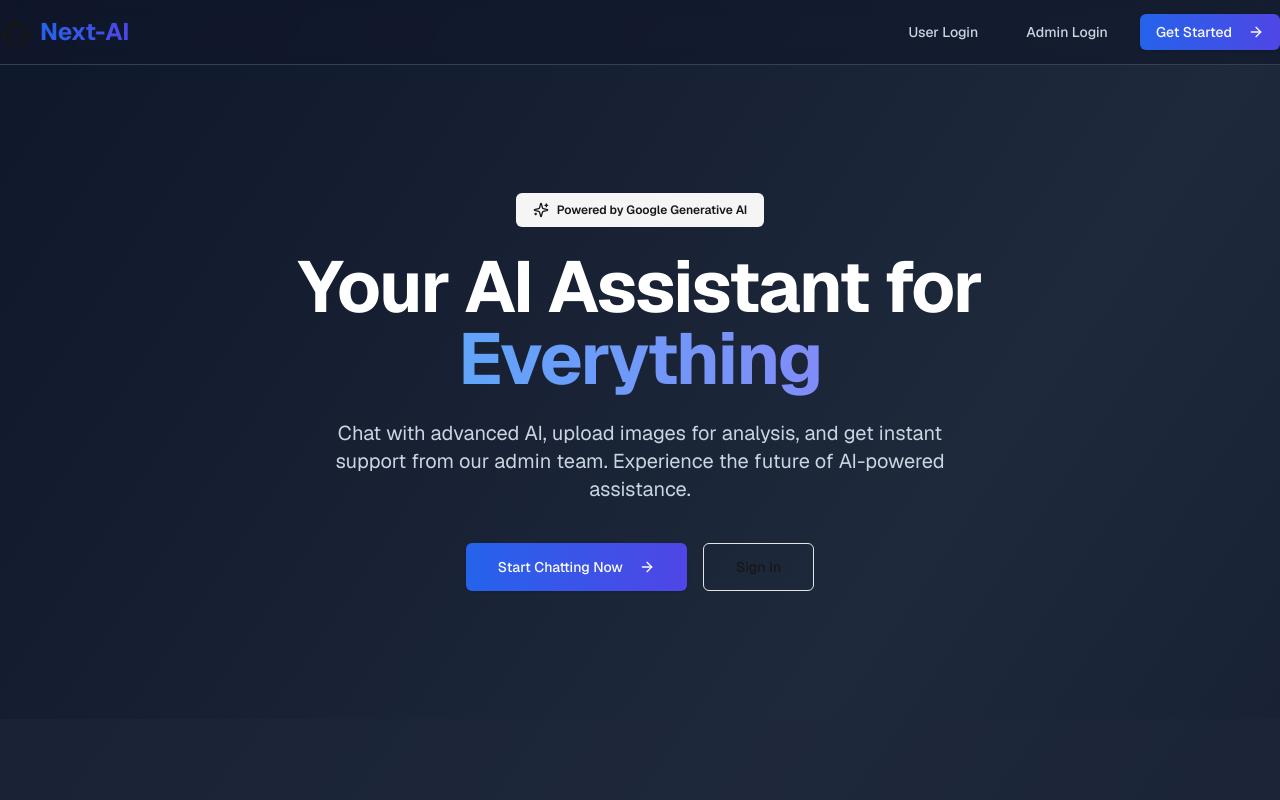
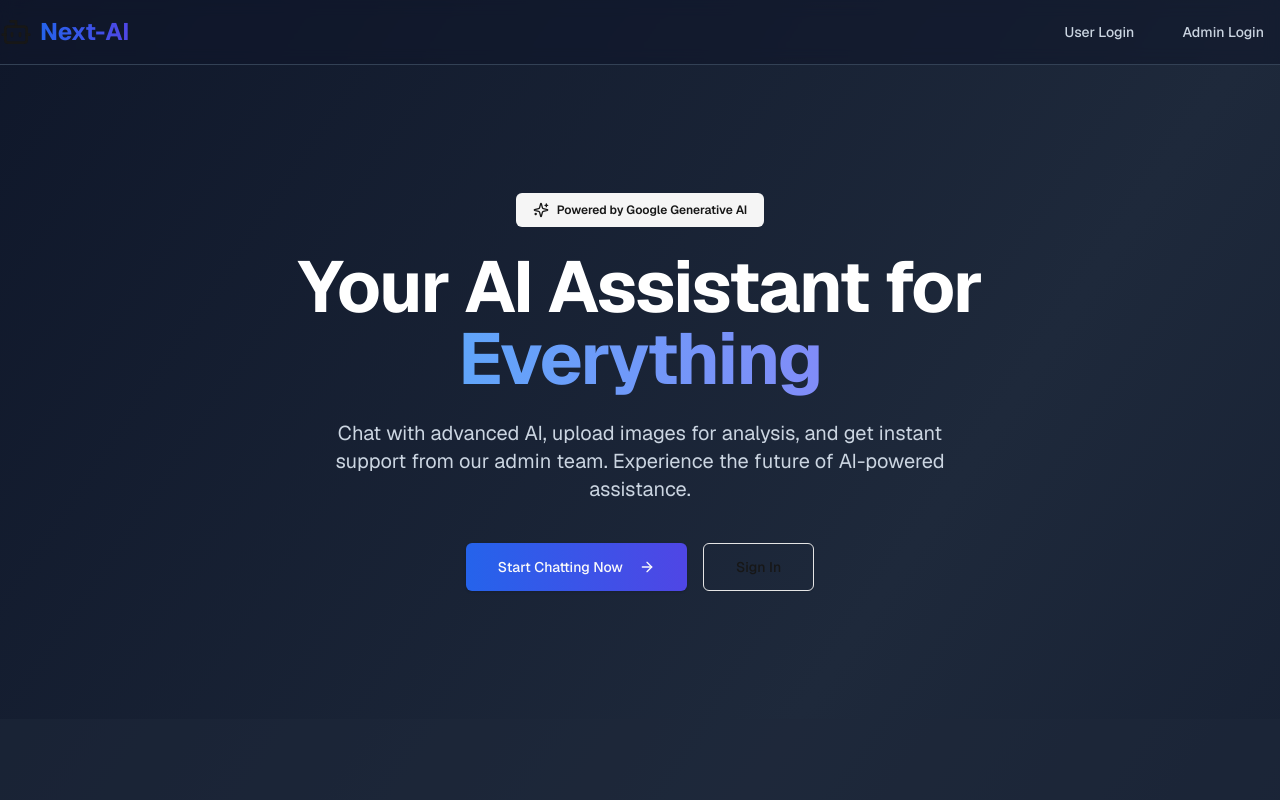
Before and after one commit to huzidev/next-ai, a Next.js app: page / in a window 1280 px wide. Shown: the top 800 px of the page. Built offline with nearby package versions, Linux system fonts and the light colour scheme.

Commit message:
header menus

```diff
--- a/src/components/layout/Header.tsx
+++ b/src/components/layout/Header.tsx
@@ -1,5 +1,5 @@
 import { Button } from "@/components/ui/button";
-import { ArrowRight, Bot } from "lucide-react";
+import { Bot } from "lucide-react";
 import Link from "next/link";
 
 export default function Header() {
@@ -26,12 +26,6 @@ export default function Header() {
               Admin Login
             </Button>
           </Link>
-          <Link href="/auth/user/signup">
-            <Button className="bg-gradient-to-r from-blue-600 to-indigo-600 hover:from-blue-700 hover:to-indigo-700">
-              Get Started
-              <ArrowRight className="ml-2 h-4 w-4" />
-            </Button>
-          </Link>
         </nav>
       </div>
     </header>
```
